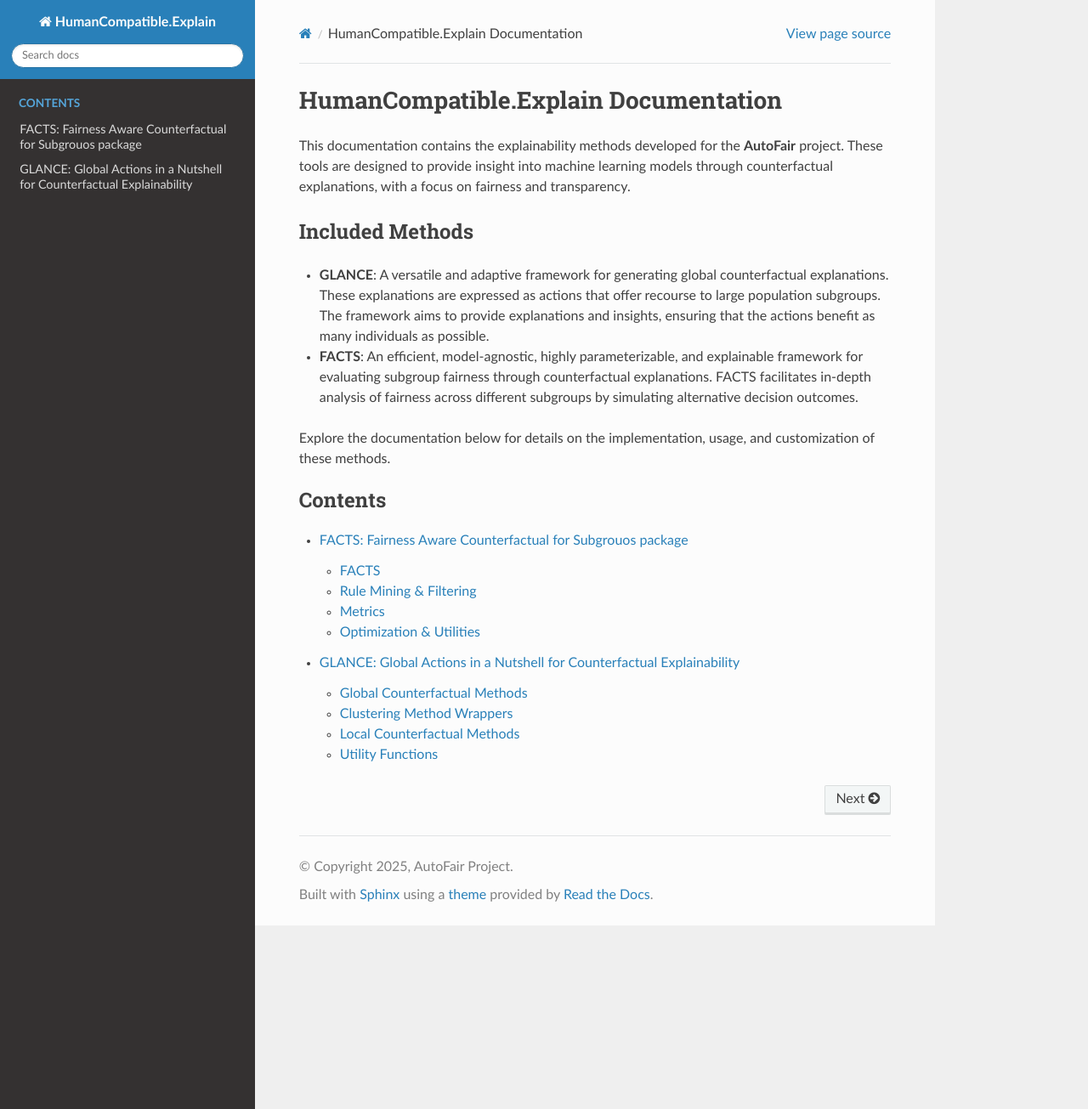
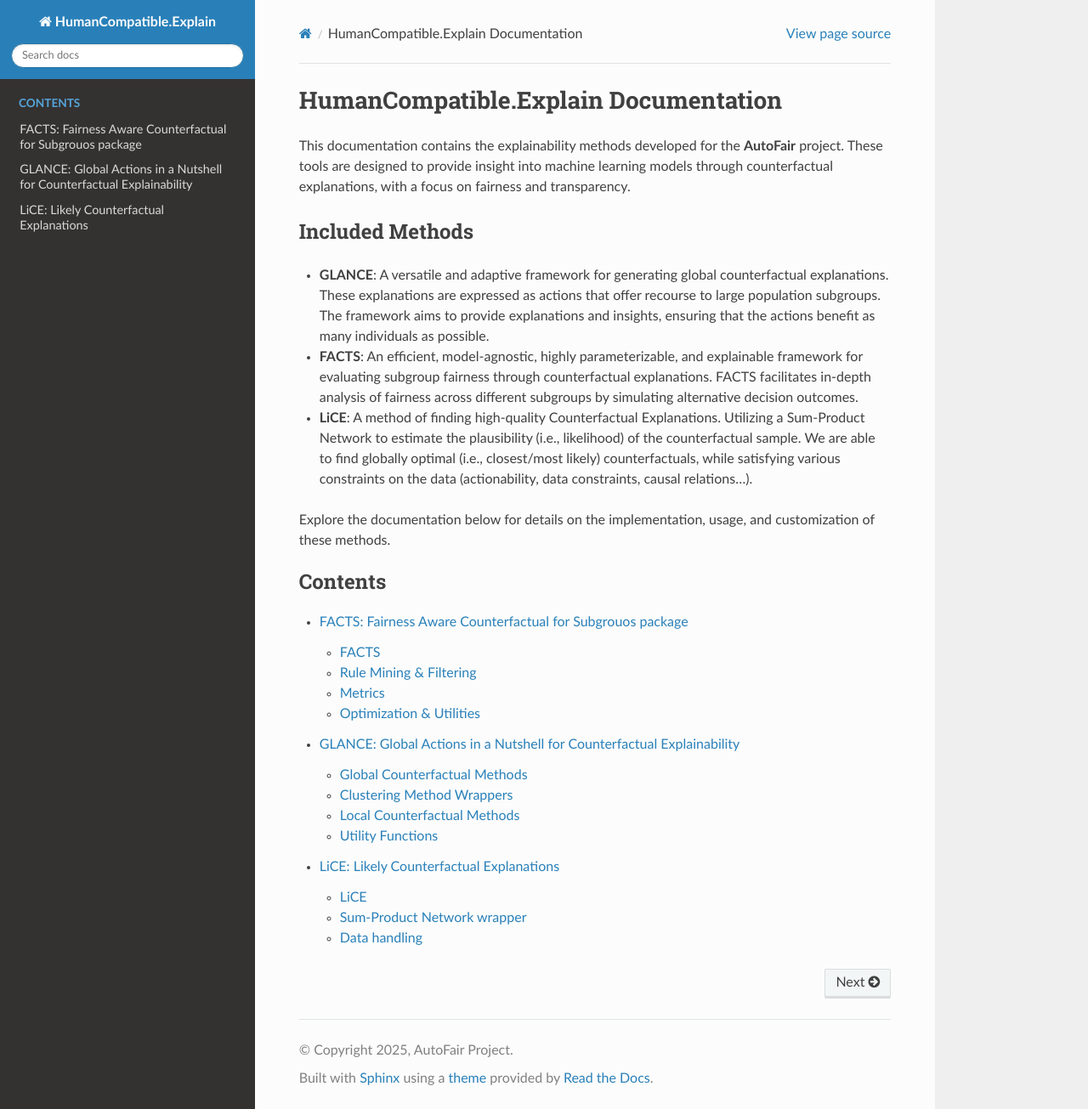
Before and after one commit to humancompatible/explain, a Sphinx documentation site: the page built from docs/source/index.rst, in a window 1280 px wide and 1305 px high. Shown: the whole window at 85% size. Built offline with Sphinx 7.4.7 and the Read the Docs theme 3.1.0, drawn with Linux system fonts in a browser that asks for light colours.

Commit message:
Add LiCE to docs

```diff
--- a/docs/source/index.rst
+++ b/docs/source/index.rst
@@ -13,6 +13,7 @@ Included Methods
 
 - **GLANCE**: A versatile and adaptive framework for generating global counterfactual explanations. These explanations are expressed as actions that offer recourse to large population subgroups. The framework aims to provide explanations and insights, ensuring that the actions benefit as many individuals as possible.
 - **FACTS**: An efficient, model-agnostic, highly parameterizable, and explainable framework for evaluating subgroup fairness through counterfactual explanations. FACTS facilitates in-depth analysis of fairness across different subgroups by simulating alternative decision outcomes.
+- **LiCE**: A method of finding high-quality Counterfactual Explanations. Utilizing a Sum-Product Network to estimate the plausibility (i.e., likelihood) of the counterfactual sample. We are able to find globally optimal (i.e., closest/most likely) counterfactuals, while satisfying various constraints on the data (actionability, data constraints, causal relations...).
 
 Explore the documentation below for details on the implementation, usage, and customization of these methods.
 
@@ -24,3 +25,4 @@ Explore the documentation below for details on the implementation, usage, and cu
 
    facts
    glance
+   lice
--- /dev/null
+++ b/docs/source/lice.rst
@@ -0,0 +1,40 @@
+LiCE: Likely Counterfactual Explanations
+=============
+
+.. contents::
+   :local:
+   :depth: 2
+
+---
+
+LiCE
+--------------
+
+These are the main entry points to using the LiCE framework.
+
+.. automodule:: humancompatible.explain.lice.lice.LiCE
+   :members:
+   :undoc-members:
+   :show-inheritance:
+
+---
+
+Sum-Product Network wrapper
+-----------------------
+
+.. automodule:: humancompatible.explain.lice.spn.SPN
+   :members:
+   :undoc-members:
+
+---
+
+Data handling
+--------------------
+
+.. automodule:: humancompatible.explain.lice.data.DataHandler
+   :members:
+   :undoc-members:
+   :show-inheritance:
+
+
+---
--- a/docs/source/modules.rst
+++ b/docs/source/modules.rst
@@ -6,3 +6,4 @@ glance
 
    glance
    facts
+   lice
```
